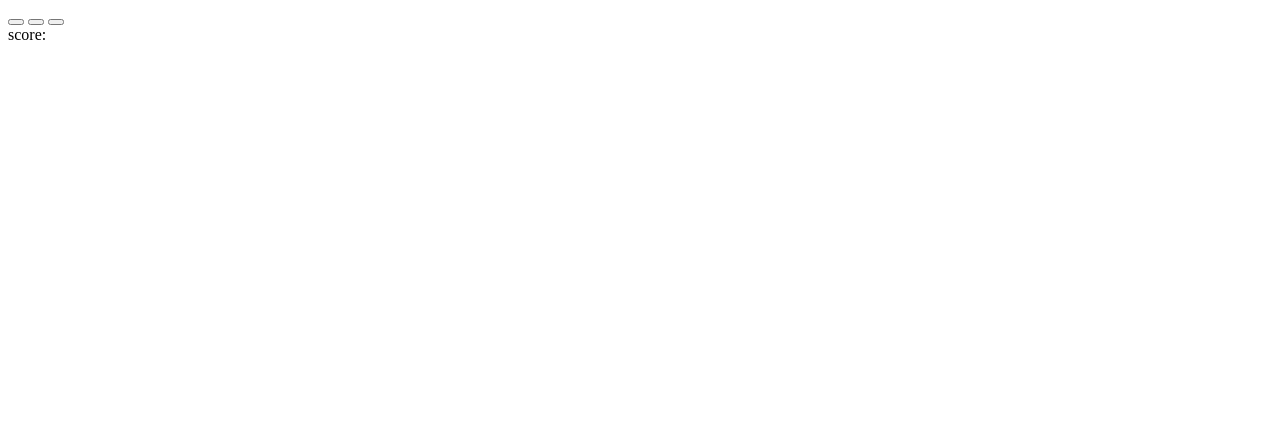
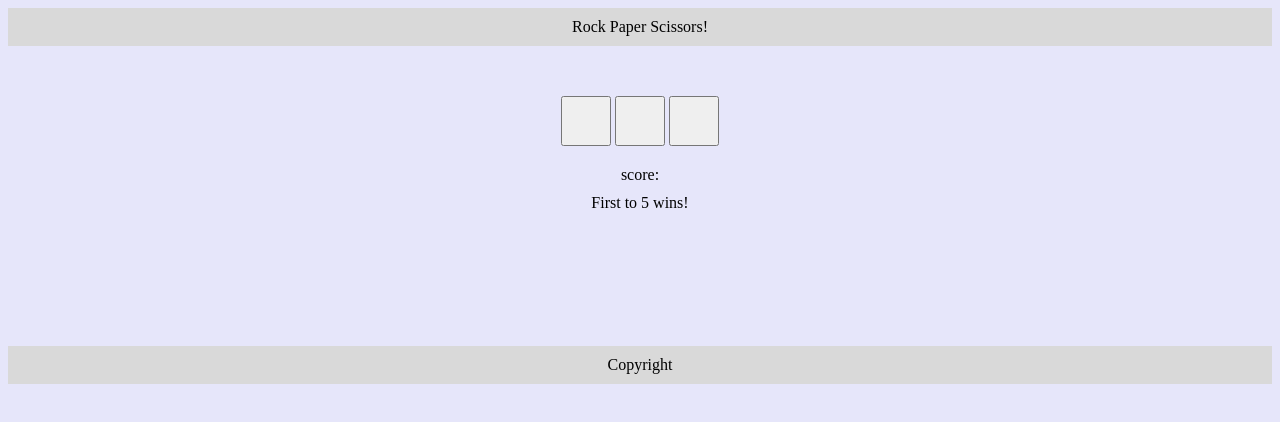
Before and after one commit to tammeusb/240201_practice, a plain HTML site: page index.html in a window 1280 px wide. Drawn offline with Linux system fonts and the light colour scheme.

Commit message:
Add basic CSS layout

```diff
--- a/index.html
+++ b/index.html
@@ -8,12 +8,21 @@
     <link rel="stylesheet" href="style.css">
 </head>
 <body>
-    <div class="btn-container">
-        <button class="choice rock"></button>
-        <button class="choice paper"></button>
-        <button class="choice scissors"></button>
+    <header class="dark">
+        Rock Paper Scissors!
+    </header>
+    <div class="content">
+        <div class="btn-container">
+            <button class="choice rock"></button>
+            <button class="choice paper"></button>
+            <button class="choice scissors"></button>
+        </div>
+        <div class="result">score: </div>
+        <div class="message">First to 5 wins!</div>
     </div>
-    <div class="result">score: </div>
+    <footer class="dark">
+        Copyright
+    </footer>
    <script src="script.js"></script>
 </body>
 </html>
--- a/script.js
+++ b/script.js
@@ -5,7 +5,7 @@ const buttonPaper = document.querySelector(".paper");
 const buttonScissors = document.querySelector(".scissors");
 
 const result = document.querySelector(".result");
-const winnerMessage = document.createElement('div');
+const winnerMessage = document.querySelector(".message");
 
 buttonRock.addEventListener('click', () => {
     clickChoice("rock");
@@ -88,10 +88,8 @@ function playRound(computerChoice, playerChoice) {
 
 function endGame() {
     if (computerScore === 5) {
-        document.body.appendChild(winnerMessage);
         winnerMessage.textContent = "Computer wins!";
     } else if (playerScore === 5) {
-        document.body.appendChild(winnerMessage);
         winnerMessage.textContent = "player wins!";
     }
 }
--- a/style.css
+++ b/style.css
@@ -0,0 +1,26 @@
+body {
+    text-align: center;
+    display: flex;
+    flex-direction: column;
+    background-color: lavender;
+}
+
+.dark {
+    background-color: rgb(217, 217, 217);
+    padding: 10px;
+}
+
+.content {
+    padding: 50px;
+    height: 200px;
+}
+
+.choice {
+    height: 50px;
+    width: 50px;
+    margin-bottom: 20px;
+}
+
+.message {
+    margin-top: 10px;
+}
```
